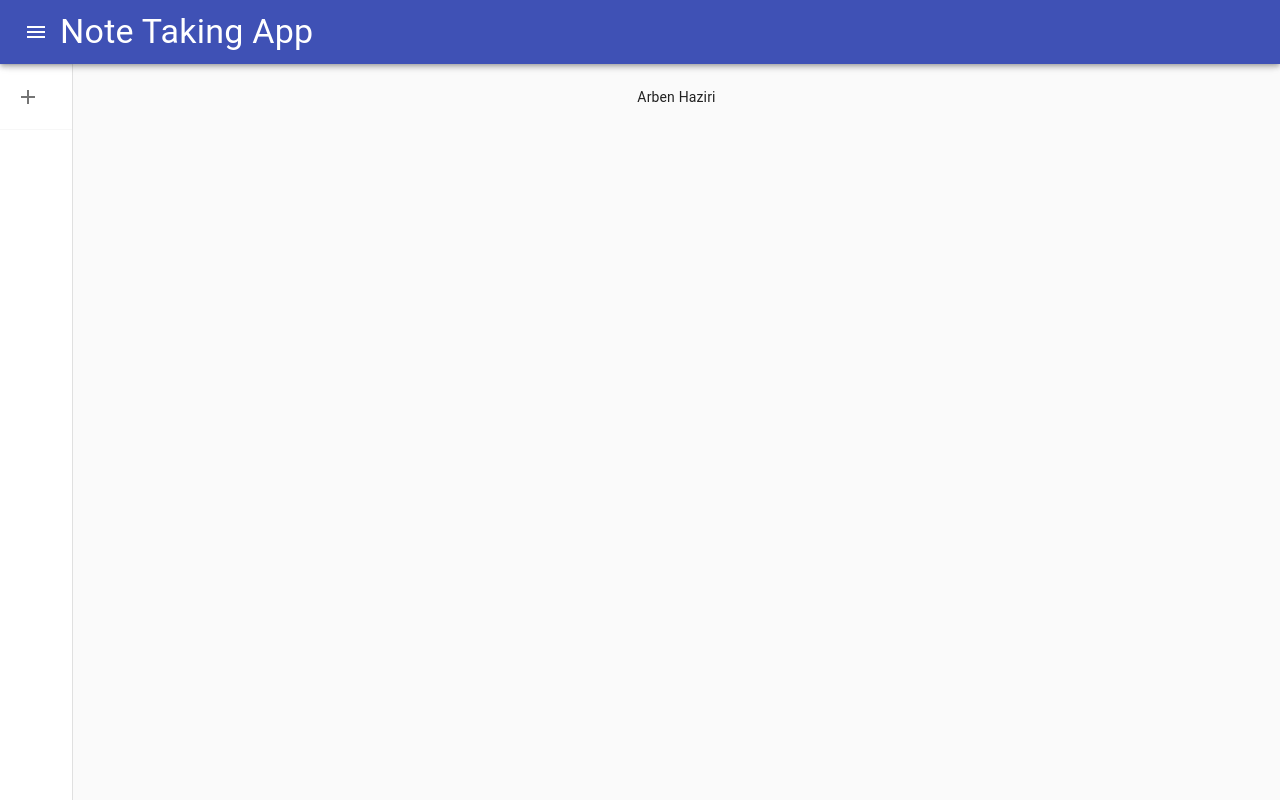
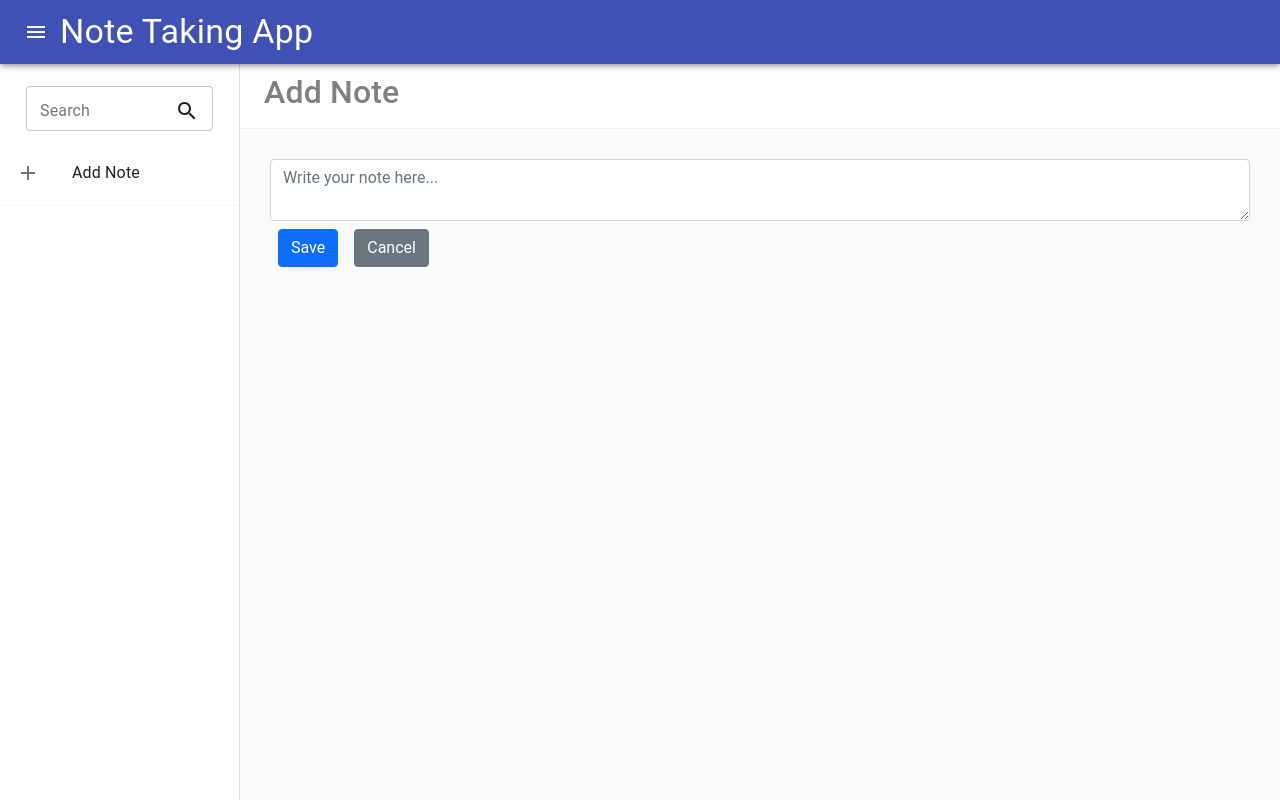
Before and after one commit to arbenhaziri/note-taking-app, a React (Create React App) app: page /add-note in a window 1280 px wide. Built offline with nearby package versions, Linux system fonts and the light colour scheme.

Commit message:
Edit, Search and Add actions are done, includinf subheader.

```diff
--- a/src/App.js
+++ b/src/App.js
@@ -1,6 +1,6 @@
 import React from "react";
 import { BrowserRouter, Switch, Route } from "react-router-dom";
-import { Dashboard, Sidebar } from "./components";
+import { Dashboard, Sidebar, AddNote, Subheader } from "./components";
 import { makeStyles } from "@material-ui/core/styles";
 
 const useStyles = makeStyles((theme) => ({
@@ -11,7 +11,6 @@ const useStyles = makeStyles((theme) => ({
     flexGrow: 1,
   },
   main: {
-    marginTop: "65px",
     padding: "30px",
   },
 }));
@@ -23,11 +22,12 @@ function App() {
       <BrowserRouter>
         <Sidebar />
         <main className={classes.content}>
+          <Subheader />
           <div className={classes.main}>
             <Switch>
               <Route exact path="/" component={Dashboard}></Route>
-              <Route path="/add-note" component={Dashboard}></Route>
-
+              <Route path="/add-note" component={AddNote}></Route>
+              <Route path="/note/:id" component={AddNote}></Route>
             </Switch>
           </div>
         </main>
--- /dev/null
+++ b/src/actions/datas.js
@@ -0,0 +1,23 @@
+export const SEARCH_NOTES = "SEARCH_NOTES";
+export const doSearchNotes = (keyword) => ({
+  type: SEARCH_NOTES,
+  payload: { keyword },
+});
+
+export const ADD_NOTE = "ADD_NOTE";
+export const addNote = (note) => ({
+  type: ADD_NOTE,
+  payload: { note },
+});
+
+export const EDIT_NOTE = "EDIT_NOTE";
+export const editNote = (note) => ({
+  type: EDIT_NOTE,
+  payload: { note },
+});
+
+export const SELECT_NOTE = "SELECT_NOTE";
+export const selectNote = (index) => ({
+  type: SELECT_NOTE,
+  payload: { index },
+});
--- a/src/actions/index.js
+++ b/src/actions/index.js
@@ -1,3 +1,4 @@
 import * as dashboard from "./dashboard";
+import * as datas from "./datas";
 
-export { dashboard };
+export { dashboard, datas };
--- /dev/null
+++ b/src/components/AddNote/index.js
@@ -0,0 +1,75 @@
+import React, { useEffect, useState } from "react";
+import { useDispatch, useSelector } from "react-redux";
+import { useParams } from "react-router";
+import { addNote, editNote, selectNote } from "../../actions/datas";
+import { v4 as uuidv4 } from "uuid";
+
+function AddNote(props) {
+  const dispatch = useDispatch();
+  const datasState = useSelector((state) => state.datas);
+  const [noteText, setNoteText] = useState("");
+  const { id } = useParams();
+  const editForm = props.location.pathname.includes("/note/");
+
+  useEffect(() => {
+    if (editForm) {
+      const noteToEdit = datasState.data.filter((item) => item.id === id);
+      setNoteText(noteToEdit[0].text);
+    } else {
+      setNoteText("");
+    }
+  }, [id]);
+
+  const handleSave = () => {
+    const newNote = {
+      text: noteText,
+      id: uuidv4(),
+    };
+    dispatch(addNote(newNote));
+    setNoteText("");
+  };
+
+  const handleEdit = () => {
+    const newNote = {
+      text: noteText,
+      id: id,
+    };
+    dispatch(editNote(newNote));
+  };
+
+  return (
+    <div className="text-area">
+      <textarea
+        className="form-control"
+        name="noteText"
+        placeholder="Write your note here..."
+        value={noteText}
+        onChange={(event) => {
+          setNoteText(event.target.value);
+        }}
+        required
+      />
+      <button
+        className="btn btn-primary m-2"
+        onClick={() => {
+          props.location.pathname.includes("/note/")
+            ? handleEdit()
+            : handleSave();
+        }}
+      >
+        Save
+      </button>
+      <button
+        className="btn btn-secondary m-2"
+        onClick={() => {
+          props.history.push("/");
+          dispatch(selectNote());
+        }}
+      >
+        Cancel
+      </button>
+    </div>
+  );
+}
+
+export default AddNote;
--- a/src/components/Sidebar/index.js
+++ b/src/components/Sidebar/index.js
@@ -1,7 +1,9 @@
-import React from "react";
+import React, { useState } from "react";
 import { withRouter } from "react-router-dom";
+import { useDispatch, useSelector } from "react-redux";
+import { datas } from "../../actions";
 import clsx from "clsx";
-import { makeStyles, useTheme } from "@material-ui/core/styles";
+import { makeStyles } from "@material-ui/core/styles";
 import {
   Drawer,
   AppBar,
@@ -14,12 +16,13 @@ import {
   ListItem,
   ListItemIcon,
   ListItemText,
+  TextField,
+  InputAdornment,
 } from "@material-ui/core";
 import MenuIcon from "@material-ui/icons/Menu";
-import ChevronLeftIcon from "@material-ui/icons/ChevronLeft";
-import ChevronRightIcon from "@material-ui/icons/ChevronRight";
 import DescriptionIcon from "@material-ui/icons/Description";
 import { Add } from "@material-ui/icons";
+import SearchIcon from "@material-ui/icons/Search";
 
 const useStyles = makeStyles((theme) => ({
   appBar: {
@@ -59,21 +62,29 @@ const useStyles = makeStyles((theme) => ({
   title: {
     cursor: "pointer",
   },
+  search: {
+    margin: "10px",
+  },
 }));
 
 function Sidebar(props) {
   const classes = useStyles();
-  const theme = useTheme();
-  const [open, setOpen] = React.useState(false);
-  const [selectedIndex, setSelectedIndex] = React.useState(0);
+  // const theme = useTheme();
+  const [open, setOpen] = useState(false);
+  const dispatch = useDispatch();
+  const datasState = useSelector((state) => state.datas);
 
-  const handleClick = (event, index, directory) => {
+  const handleClick = (index, directory) => {
     props.history.push(directory);
-    setSelectedIndex(index);
-  }
+    datas.selectNote(index);
+  };
 
   const handleDrawer = () => {
     setOpen(!open);
+  };
+
+  const handleSearch = (event) => {
+    dispatch(datas.doSearchNotes(event.target.value));
   };
 
   return (
@@ -93,8 +104,8 @@ function Sidebar(props) {
             className={classes.title}
             variant="h4"
             noWrap
-            onClick={(event) => {
-              handleClick(event, 0, "/");
+            onClick={() => {
+              handleClick(null, "/");
             }}
           >
             Note Taking App
@@ -103,32 +114,49 @@ function Sidebar(props) {
       </AppBar>
       <Drawer
         variant="permanent"
-        className={clsx(classes.drawer, {
-          [classes.drawerOpen]: open,
-          [classes.drawerClose]: !open,
-        })}
+        className={classes.drawerOpen}
         classes={{
-          paper: clsx({
-            [classes.drawerOpen]: open,
-            [classes.drawerClose]: !open,
-          }),
+          paper: clsx({ [classes.drawerOpen]: true }),
         }}
+        // variant="permanent"
+        // className={clsx(classes.drawer, {
+        //   [classes.drawerOpen]: open,
+        //   [classes.drawerClose]: !open,
+        // })}
+        // classes={{
+        //   paper: clsx({
+        //     [classes.drawerOpen]: open,
+        //     [classes.drawerClose]: !open,
+        //   }),
+        // }}
       >
-        <div className={classes.toolbar}>
-          <IconButton >
-            {theme.direction === "rtl" ? (
-              <ChevronRightIcon />
-            ) : (
-              <ChevronLeftIcon />
-            )}
-          </IconButton>
-        </div>
+        <div className={classes.toolbar} />
         <Divider />
         <List>
+          <ListItem>
+            <TextField
+              id="outlined-basic"
+              variant="outlined"
+              className={classes.search}
+              label="Search"
+              color="primary"
+              size="small"
+              InputProps={{
+                endAdornment: (
+                  <InputAdornment position="end">
+                    <SearchIcon />
+                  </InputAdornment>
+                ),
+              }}
+              onChange={(event) => {
+                handleSearch(event);
+              }}
+            />
+          </ListItem>
           <ListItem
             button
-            selected={selectedIndex === 1}
-            onClick={(event) => handleClick(event, 1, "/add-note")}
+            selected={-1 === datasState.selectedIndex}
+            onClick={() => handleClick(-1, "/add-note")}
           >
             <ListItemIcon>
               <Add />
@@ -137,6 +165,27 @@ function Sidebar(props) {
           </ListItem>
         </List>
         <Divider />
+        <List>
+          {datasState.filteredData.map((item, index) => {
+            return (
+              <ListItem
+                key={index}
+                button
+                selected={index === datasState.selectedIndex}
+                onClick={() => {
+                  handleClick(index, `/note/${item.id}`);
+                }}
+              >
+                <ListItemIcon>
+                  <DescriptionIcon />
+                </ListItemIcon>
+                <Typography className={classes.title} variant="h6" noWrap>
+                  {item.text}
+                </Typography>
+              </ListItem>
+            );
+          })}
+        </List>
       </Drawer>
     </div>
   );
--- /dev/null
+++ b/src/components/Subheader/index.js
@@ -0,0 +1,42 @@
+import React from "react";
+import Toolbar from "@material-ui/core/Toolbar";
+import { makeStyles } from "@material-ui/core/styles";
+import { withRouter } from "react-router-dom";
+
+const useStyles = makeStyles(() => ({
+  subHeader: {
+    marginTop: "65px",
+    borderBottom: "solid 1px #80808026",
+    background: "white",
+    // marginBottom: "15px",
+  },
+  textColor: {
+    color: "grey",
+  },
+}));
+
+const getPageTitle = (location) => {
+  if (location.includes("/note/")) {
+    return "Edit Note";
+  }
+
+  const routes = {
+    "/": "Dashboard",
+    "/add-note": "Add Note",
+  };
+
+  return routes[location];
+};
+
+function Subheader(props) {
+  const classes = useStyles();
+  return (
+    <Toolbar className={classes.subHeader}>
+      <h2 className={classes.textColor}>
+        {getPageTitle(props.location.pathname)}
+      </h2>
+    </Toolbar>
+  );
+}
+
+export default withRouter(Subheader);
--- a/src/components/index.js
+++ b/src/components/index.js
@@ -1,4 +1,6 @@
 import Dashboard from "./Dashboard";
 import Sidebar from "./Sidebar";
+import AddNote from "./AddNote";
+import Subheader from "./Subheader";
 
-export { Dashboard, Sidebar };
+export { Dashboard, Sidebar, AddNote, Subheader };
--- /dev/null
+++ b/src/reducers/datas.js
@@ -0,0 +1,49 @@
+import { datas } from "../actions";
+
+const initialState = {
+  data: [],
+  filteredData: [],
+  isLoading: false,
+  selectedNote: null,
+};
+
+export default function productReducer(state = initialState, action) {
+  switch (action.type) {
+    case datas.SEARCH_NOTES: {
+      let filteredData = state.data.filter((note) =>
+        note.text.toLowerCase().includes(action.payload.keyword.toLowerCase())
+      );
+      return {
+        ...state,
+        filteredData: filteredData,
+        isLoading: false,
+      };
+    }
+    case datas.ADD_NOTE: {
+      state.data.push(action.payload.note);
+      return {
+        ...state,
+        filteredData: state.data,
+      };
+    }
+    case datas.EDIT_NOTE: {
+      const updatedNote = state.data.find(
+        (item) => item.id === action.payload.note.id
+      );
+      updatedNote.text = action.payload.note.text;
+      return {
+        ...state,
+        filteredData: state.data,
+      };
+    }
+    case datas.SELECT_NOTE: {
+      return {
+        ...state,
+        selectedNote: action.payload.index,
+      };
+    }
+    default: {
+      return state;
+    }
+  }
+}
--- a/src/reducers/index.js
+++ b/src/reducers/index.js
@@ -1,8 +1,10 @@
 import { combineReducers } from "redux";
 import dashboard from "./dashboard";
+import datas from "./datas";
 
 const reducers = {
   dashboard,
+  datas,
 };
 
 export default combineReducers(reducers);
```
